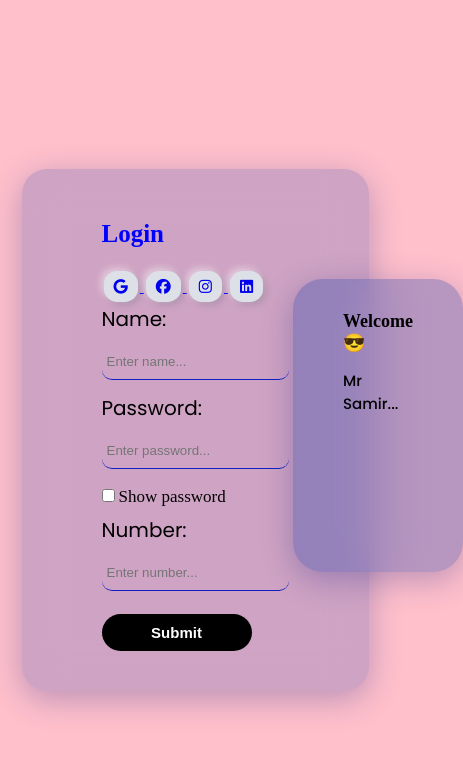
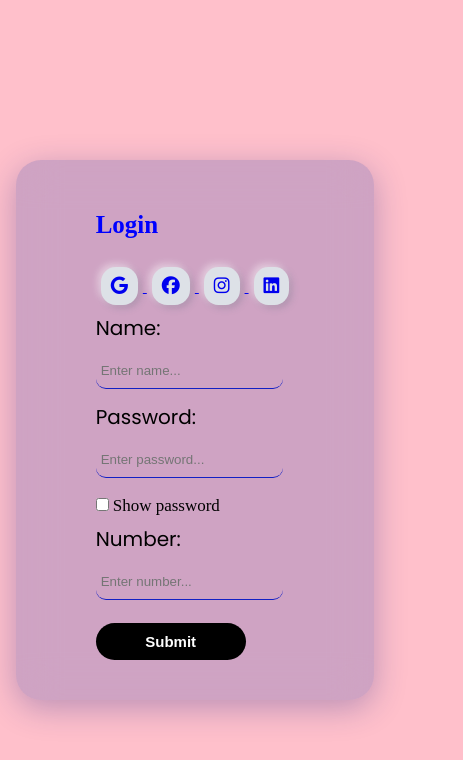
Before and after one commit to Mdsamir92/form-validation, a plain HTML site: page index.html in a window 390 px wide. Shown: the whole page, 463 px wide, since content can reach past the window. Drawn offline with Linux system fonts and the light colour scheme.

Commit message:
Update index.html

```diff
--- a/index.html
+++ b/index.html
@@ -171,33 +171,19 @@ font-weight: 500;
 font-family: 'Poppins', sans-serif;
 }
 
-   @media(max-width:600px){
-    .social-icons i{
-        padding: 8px 10px;
-        margin: 2px 2px;
-        font-size: 15px;
+   @media(max-width:768px){
+ .social-icons i{
+        padding: 10px 10px;
+        margin: 8px 5px;
+        font-size: 18px;
         background: #dde1e7;
         border-radius: 40%;
         box-shadow: -3px -3px 7px #ffffff73,3px 3px 7px rgba(94,104,121,.288);
 
     }
     .text-container{
-    position: absolute;
-    top: 33%;
-    left: 70%;
-    background: rgba(19, 53, 165, 0.30);
-    box-shadow: 0 8px 32px 0 rgba(31, 38, 135, 0.30);
-    backdrop-filter: blur(20px);
-    -webkit-backdrop-filter: blur(8px);
-    /* border-radius: 120px 30px 0 120px; */
-    border-radius: 30px;
-    padding: 20px 50px;
-    margin-left: 20px;
-    height: 30%;
-}
-.text-container h1{
-    font-size: 18px;
-}
+        display: none;
+    }
 }
     </style>
 
```
